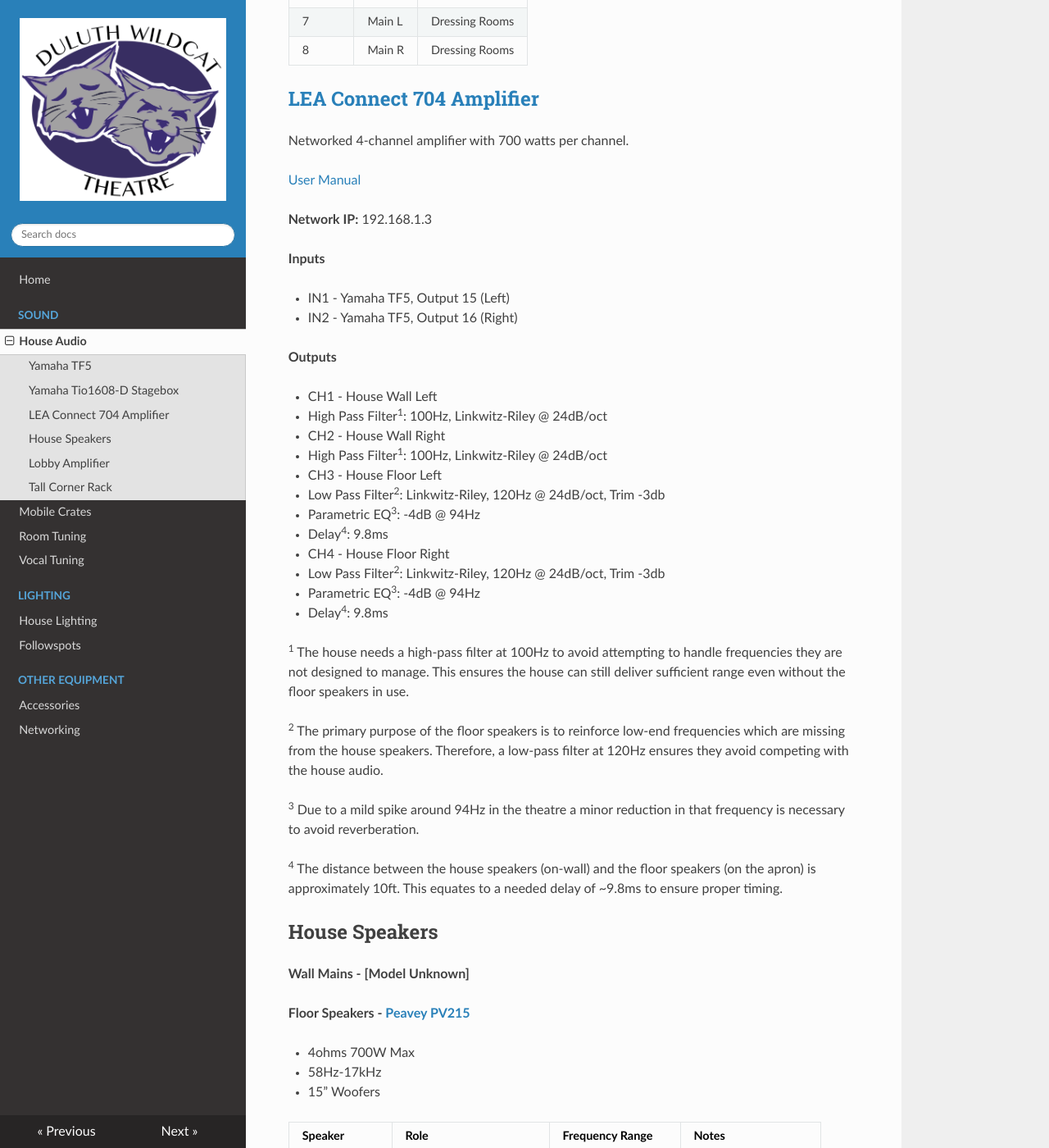
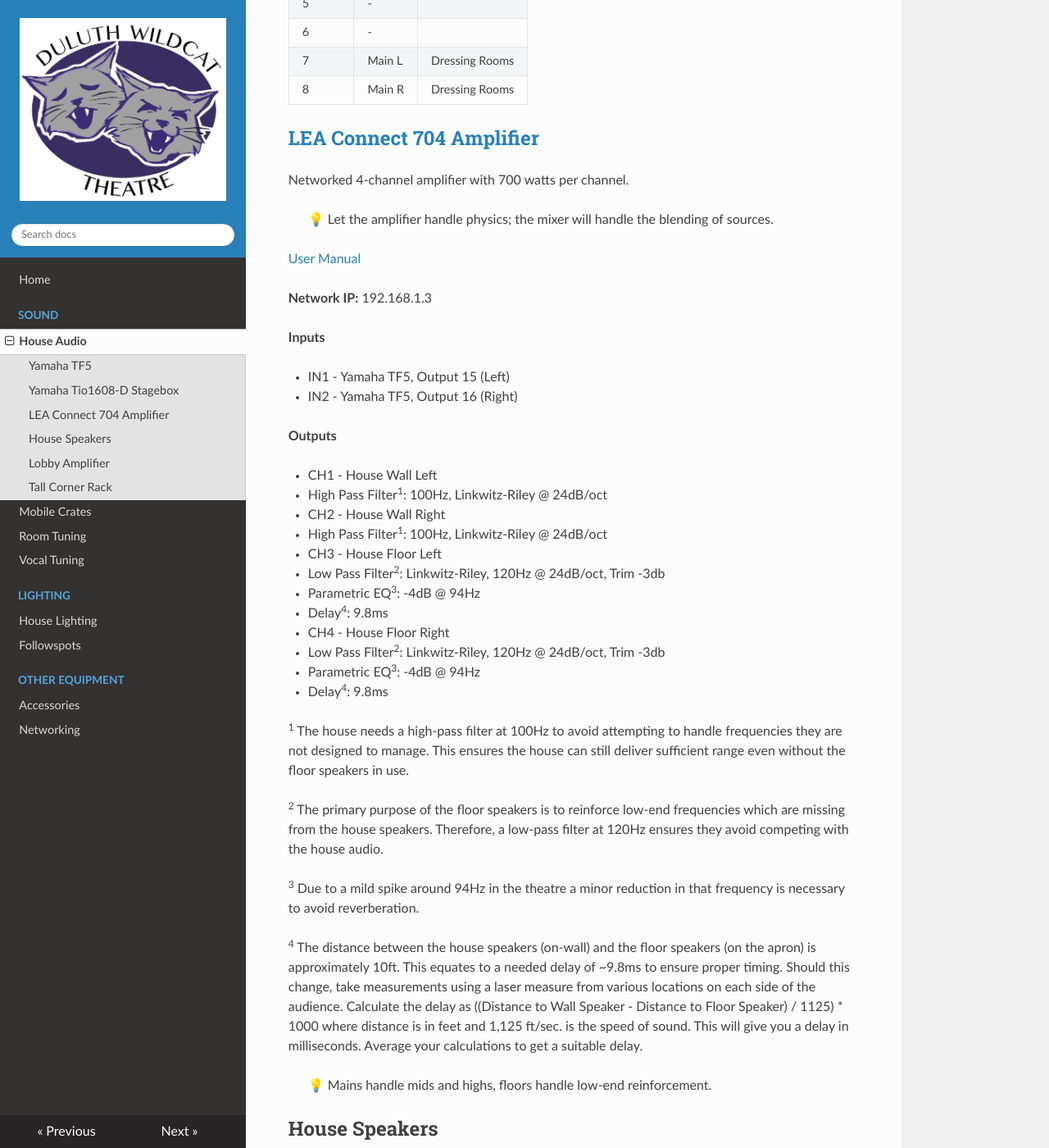
Before and after one commit to DustinGrau/DuluthTheatre, an MkDocs documentation site: the page built from docs/house-audio.md, in a window 1280 px wide and 1400 px high, scrolled down 4408 px. Shown: the whole window at 82% size. Built offline with MkDocs 1.6.1, drawn with Linux system fonts in a browser that asks for light colours; nearby versions of some CDN libraries; some of the changed text lies outside the part shown.

Commit message:
Update house-audio.md

```diff
--- a/docs/house-audio.md
+++ b/docs/house-audio.md
@@ -91,6 +91,7 @@
 | 15 | Main L | House Left |
 | 16 | Main R | House Right |
 
+> 💡 Everything is just signal routing. The mixer just gets audio from point A to point B.
 
 ## [Yamaha Tio1608-D Stagebox](https://usa.yamaha.com/products/proaudio/interfaces/tio1608-d2/index.html)
 
@@ -142,9 +143,12 @@
 | 7  | Main L | Dressing Rooms |
 | 8  | Main R | Dressing Rooms |
 
+
 ## [LEA Connect 704 Amplifier](https://leaprofessional.com/products/network-connect/704n/)
 
 Networked 4-channel amplifier with 700 watts per channel.
+
+> 💡 Let the amplifier handle physics; the mixer will handle the blending of sources.
 
 [User Manual](https://leaprofessional.com/wp-content/uploads/2021/09/Network-Connect-Series-Manual-7-25.pdf)
 
@@ -176,7 +180,9 @@
 
 <sup>3</sup> Due to a mild spike around 94Hz in the theatre a minor reduction in that frequency is necessary to avoid reverberation.
 
-<sup>4</sup> The distance between the house speakers (on-wall) and the floor speakers (on the apron) is approximately 10ft. This equates to a needed delay of ~9.8ms to ensure proper timing.
+<sup>4</sup> The distance between the house speakers (on-wall) and the floor speakers (on the apron) is approximately 10ft. This equates to a needed delay of ~9.8ms to ensure proper timing. Should this change, take measurements using a laser measure from various locations on each side of the audience. Calculate the delay as ((Distance to Wall Speaker - Distance to Floor Speaker) / 1125) * 1000 where distance is in feet and 1,125 ft/sec. is the speed of sound. This will give you a delay in milliseconds. Average your calculations to get a suitable delay.
+
+> 💡 Mains handle mids and highs, floors handle low-end reinforcement.
 
 ## House Speakers
 
```
